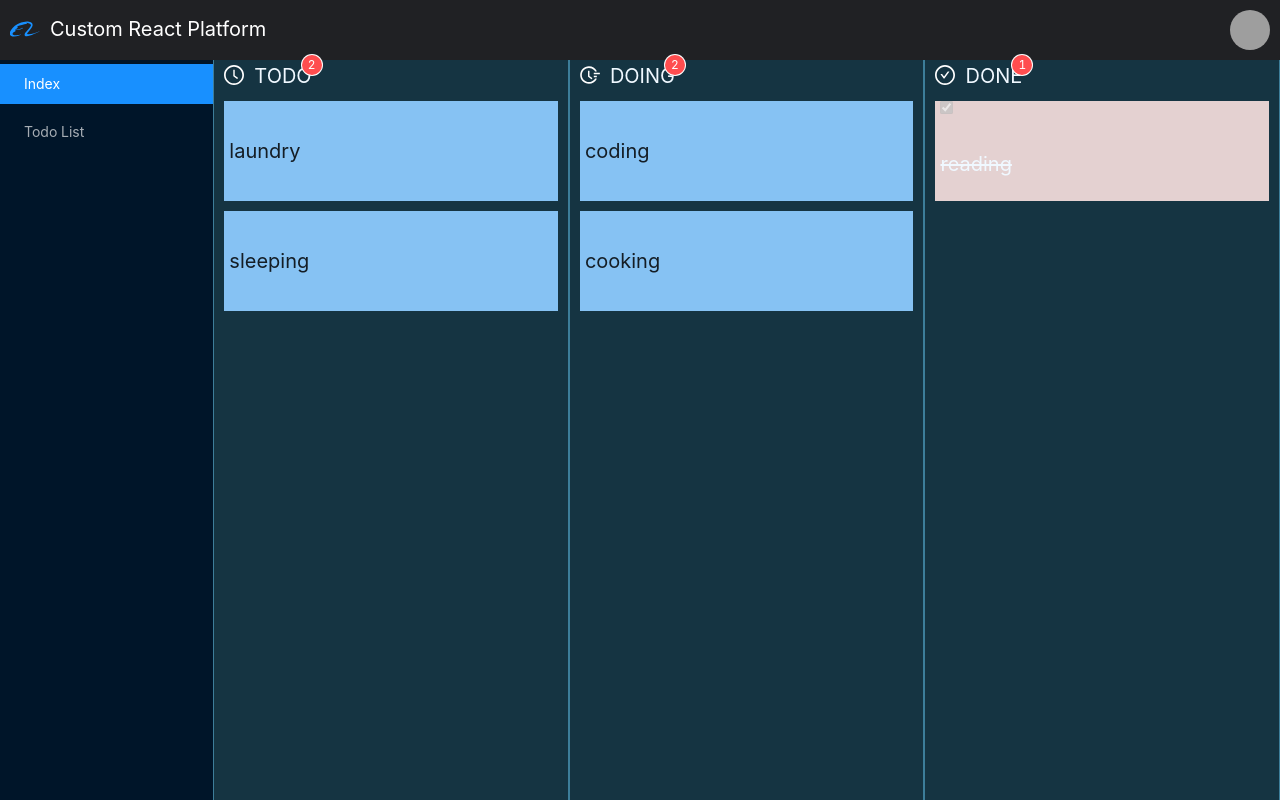
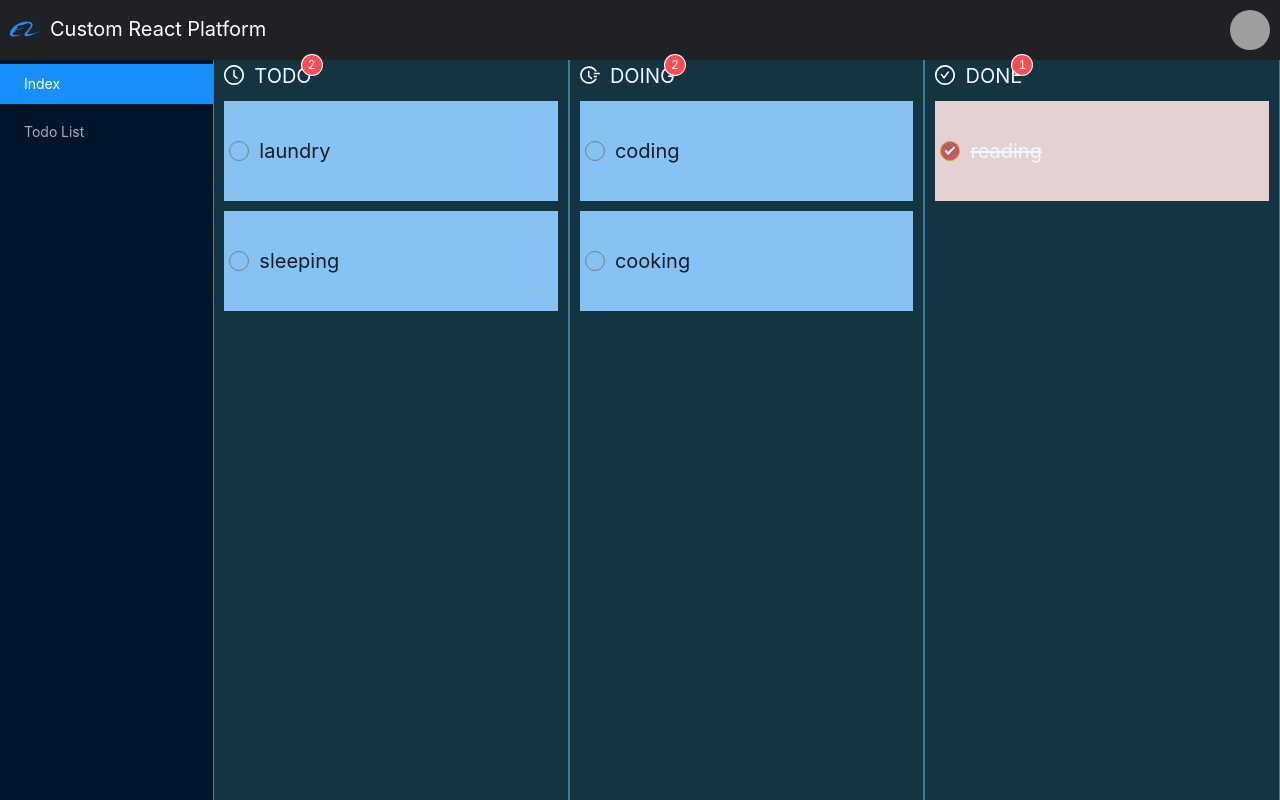
Before and after one commit to stefan-ysh/react-todo, a React app: page /todo-list in a window 1280 px wide. Built offline with nearby package versions, Linux system fonts and the light colour scheme; grey boxes are pictures that could not be loaded.

Commit message:
feat：点击radio完成任务、修改 radio 的样式为圆形对勾并优化任务名称样式等

```diff
--- a/src/pages/TodoList/index.css
+++ b/src/pages/TodoList/index.css
@@ -17,10 +17,10 @@
   border-top: none;
   border-bottom: none;
 }
-.title-wrap{
+.title-wrap {
   font-size: 20px;
 }
-.category-title{
+.category-title {
   font-size: 20px;
   color: aliceblue;
 }
@@ -38,6 +38,8 @@
   line-height: 100px;
   font-size: 20px;
   transition: all 0.5s;
+  align-items: center;
+  justify-content: flex-start;
 }
 .todo-item:hover,
 .done:hover {
@@ -52,3 +54,53 @@
   text-decoration: line-through;
   color: aliceblue;
 }
+.radio_type {
+  width: 20px;
+  height: 20px;
+  appearance: none;
+  position: relative;
+  margin-right: 10px;
+}
+.radio_type:before {
+  content: "";
+  width: 20px;
+  height: 20px;
+  border: 1px solid #7d7d7d;
+  display: inline-block;
+  border-radius: 50%;
+  vertical-align: middle;
+  position: absolute;
+  top: 0px;
+  left: 0px;
+}
+.radio_type:checked:before {
+  content: "";
+  width: 20px;
+  height: 20px;
+  border: 1px solid #c59c5a;
+  background: #c55a5a;
+  display: inline-block;
+  border-radius: 50%;
+  position: absolute;
+  top: 0px;
+  left: 0px;
+  vertical-align: middle;
+}
+.radio_type:checked:after {
+  content: "";
+  width: 10px;
+  height: 5px;
+  border: 2px solid white;
+  border-top: transparent;
+  border-right: transparent;
+  text-align: center;
+  display: block;
+  position: absolute;
+  top: 6px;
+  left: 5px;
+  /* vertical-align: middle; */
+  transform: rotate(-45deg);
+}
+.radio_type:checked + label {
+  color: #c59c5a;
+}
--- a/src/pages/TodoList/index.tsx
+++ b/src/pages/TodoList/index.tsx
@@ -81,6 +81,15 @@ function TodoList() {
   // drop item
   const handleDrop = (t: any) => {
     curItem.status = t.type;
+    setTodoItems([...list]);
+  };
+
+  // change the status of the current item to done
+  const checkRadio = (t: any) => {
+    let res = list.find((l) => {
+      return l.title === t.title;
+    });
+    res!.status = "done";
     setTodoItems([...list]);
   };
   const isEmpty = (type: string) => {
@@ -177,22 +186,21 @@ function TodoList() {
                   >
                     <div
                       style={{
-                        display: _t.status === t.type ? "block" : "none",
+                        display: _t.status === t.type ? "flex" : "none",
                       }}
                       className={t.type === "done" ? "done" : "todo-item"}
                       key={_k}
                     >
                       <input
-                        style={{
-                          display: t.type === "done" ? "block" : "none",
-                        }}
+                        className="radio_type"
+                        // style={{
+                        //   display: t.type === "done" ? "block" : "none",
+                        // }}
                         type="checkbox"
-                        name="reading"
-                        checked
-                        disabled
-                        onChange={() => {
-                          return false;
-                        }}
+                        name="task"
+                        checked={t.type === "done" ? true : false}
+                        disabled={t.type === "done"}
+                        onChange={() => checkRadio(_t)}
                       ></input>
                       <div className="item">{_t.title}</div>
                       {/* <div className="item">start time:{_t.startTime}</div> */}
```
